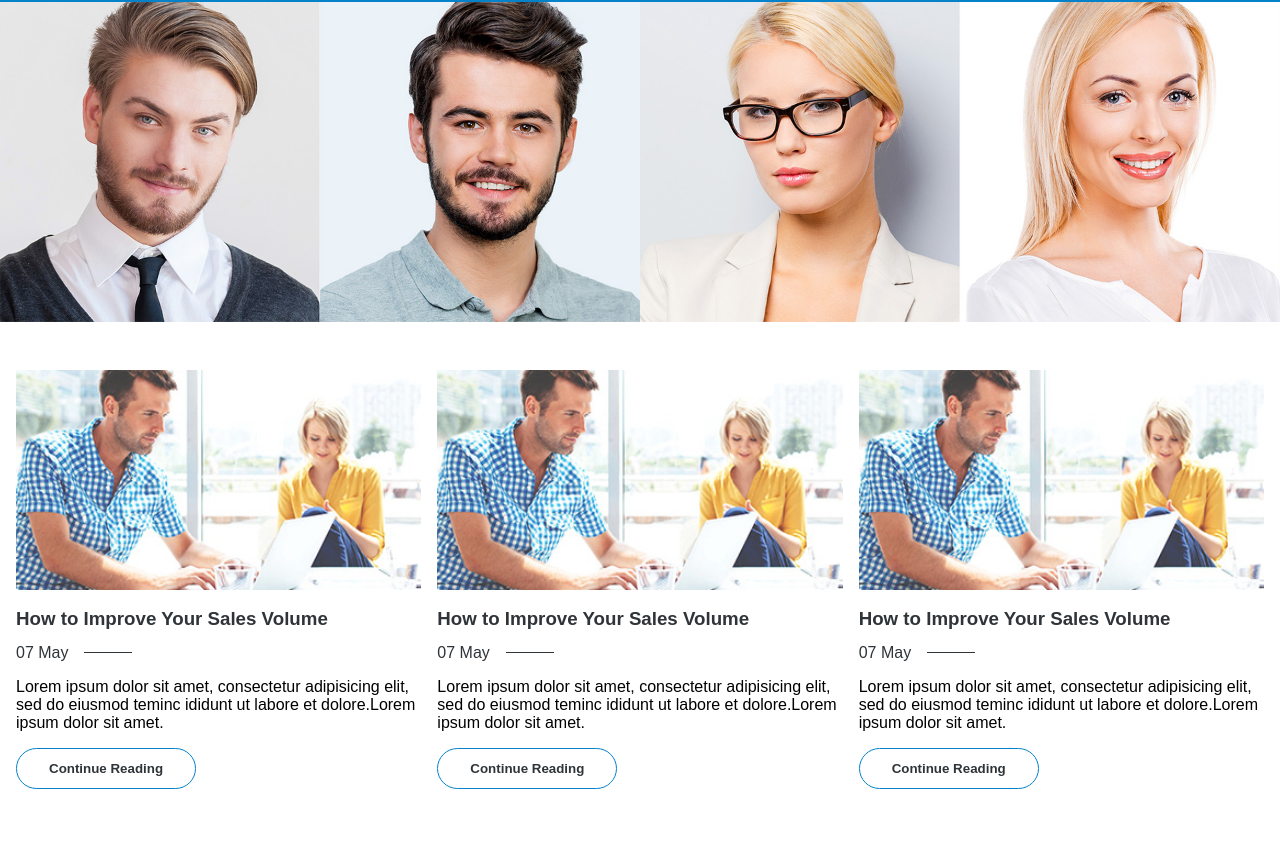
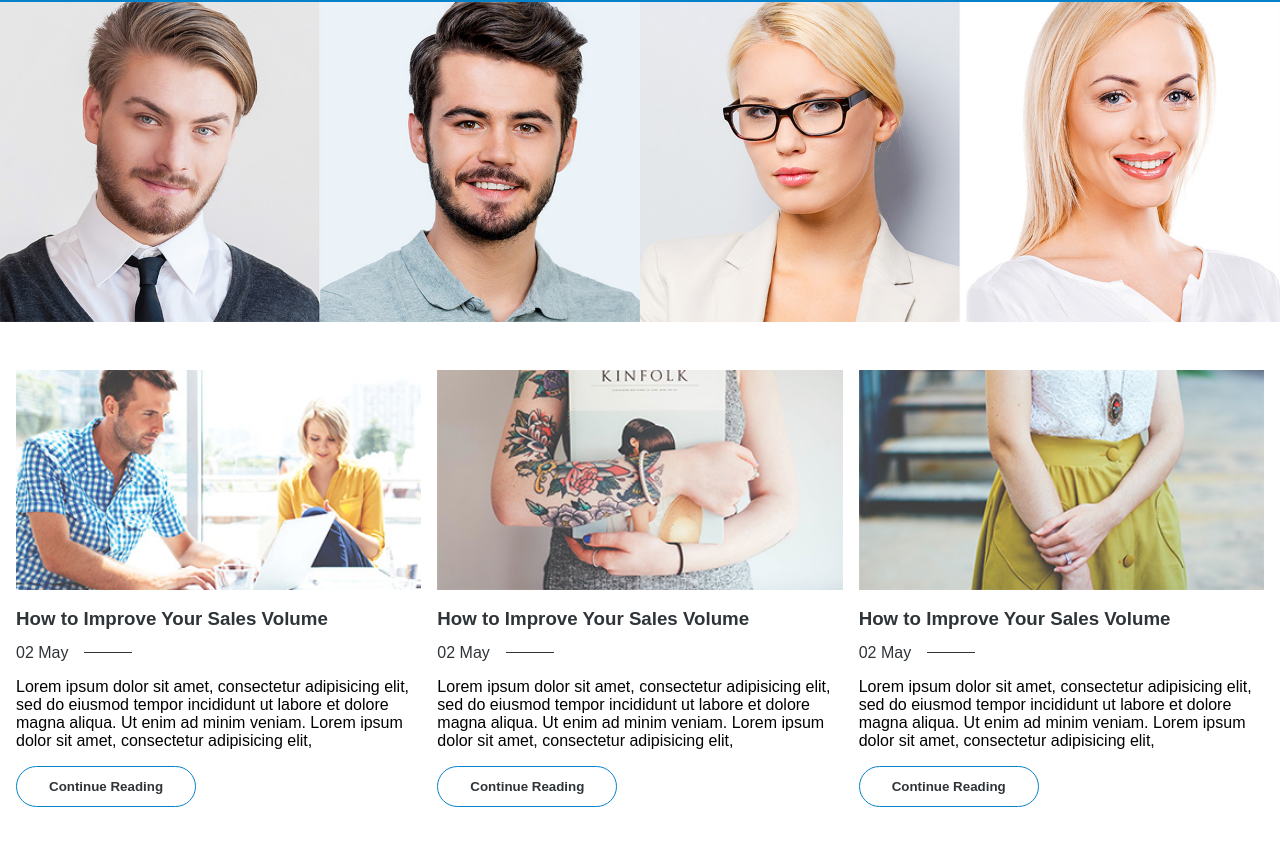
Before and after one commit to lindellcarternyc/monu-template, a React (Create React App) app: page / in a window 1280 px wide. Shown: the part 2003-2848 px from the top of the page. Built offline with nearby package versions, Linux system fonts and the light colour scheme.

Commit message:
added blog previews

```diff
--- a/src/components/blog/BlogPreview.tsx
+++ b/src/components/blog/BlogPreview.tsx
@@ -3,12 +3,10 @@ import * as React from 'react'
 import { Colors } from '../constants'
 import { ActionButton } from '../button/ActionButton'
 
-const Blog1 = require('../../assets/images/blogpics/blog1.jpg')
-
-const BlogPreviewImage = (): JSX.Element => {
+const BlogPreviewImage = (props: { src: string }): JSX.Element => {
   return (
     <img
-      src={Blog1}
+      src={props.src}
       style={{
         width: '100%'
       }}
@@ -16,19 +14,19 @@ const BlogPreviewImage = (): JSX.Element => {
   )
 }
 
-const BlogPreviewTitle = (): JSX.Element => {
+const BlogPreviewTitle = (props: { text: string }): JSX.Element => {
   return (
     <h3
       style={{
         color: Colors.DarkGrey,
         margin: '0.75em 0'
       }}
-    >How to Improve Your Sales Volume
+    >{props.text}
     </h3>
   )
 }
 
-const BlogPreviewDate = (): JSX.Element => {
+const BlogPreviewDate = (props: { date: string }): JSX.Element => {
   return (
     <div
       style={{
@@ -43,7 +41,7 @@ const BlogPreviewDate = (): JSX.Element => {
           display: 'inline-block'
         }}
       >
-        07 May
+        {props.date}
       </p>
       <div
         style={{
@@ -57,16 +55,22 @@ const BlogPreviewDate = (): JSX.Element => {
   )
 }
 
-const BlogPreviewDescription = (): JSX.Element => {
+const BlogPreviewDescription = (props: { text: string }): JSX.Element => {
   return (
     <p>
-      Lorem ipsum dolor sit amet, consectetur adipisicing elit,
-      sed do eiusmod teminc ididunt ut labore et dolore.Lorem ipsum dolor sit amet.
+      {props.text}
     </p>
   )
 }
 
-export const BlogPreview = (): JSX.Element => {
+interface BlogPreviewProps {
+  image: string
+  title: string
+  date: string
+  description: string
+}
+export const BlogPreview = (props: BlogPreviewProps): JSX.Element => {
+  const { image, title, date, description } = props
   return (
     <div
       style={{
@@ -74,10 +78,10 @@ export const BlogPreview = (): JSX.Element => {
         marginBottom: '1.5rem'
       }}
     >
-      <BlogPreviewImage />
-      <BlogPreviewTitle />
-      <BlogPreviewDate />
-      <BlogPreviewDescription />
+      <BlogPreviewImage src={image} />
+      <BlogPreviewTitle text={title} />
+      <BlogPreviewDate date={date} />
+      <BlogPreviewDescription text={description} />
       <ActionButton text="Continue Reading" />
     </div>
   )
--- a/src/components/blog/BlogPreviewsPreview.tsx
+++ b/src/components/blog/BlogPreviewsPreview.tsx
@@ -5,18 +5,43 @@ import { Grid, GridColumn } from '../Grid'
 
 import { BlogPreview } from './BlogPreview'
 
+const Blog1 = require('../../assets/images/blogpics/blog1.jpg')
+const Blog2 = require('../../assets/images/blogpics/blog2.jpg')
+const Blog3 = require('../../assets/images/blogpics/blog3.jpg')
+
+const BlogTitle = 'How to Improve Your Sales Volume'
+const BlogDate = '02 May'
+const BlogDescription = `Lorem ipsum dolor sit amet, consectetur adipisicing elit,
+sed do eiusmod tempor incididunt ut labore et dolore magna aliqua. Ut enim ad minim veniam.
+Lorem ipsum dolor sit amet, consectetur adipisicing elit, `
+
 export const BlogPreviewsPreview = (): JSX.Element => {
   return (
     <Container>
       <Grid columns={3}>
         <GridColumn>
-          <BlogPreview />
+          <BlogPreview
+            image={Blog1}
+            title={BlogTitle}
+            date={BlogDate}
+            description={BlogDescription}
+          />
         </GridColumn>
         <GridColumn>
-          <BlogPreview />
+          <BlogPreview
+            image={Blog2}
+            title={BlogTitle}
+            date={BlogDate}
+            description={BlogDescription}
+          />
         </GridColumn>
         <GridColumn>
-          <BlogPreview />
+          <BlogPreview
+            image={Blog3}
+            title={BlogTitle}
+            date={BlogDate}
+            description={BlogDescription}
+          />
         </GridColumn>
       </Grid>
     </Container>
```
